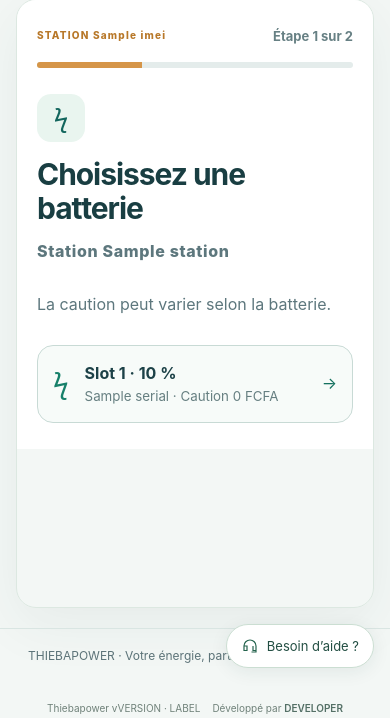
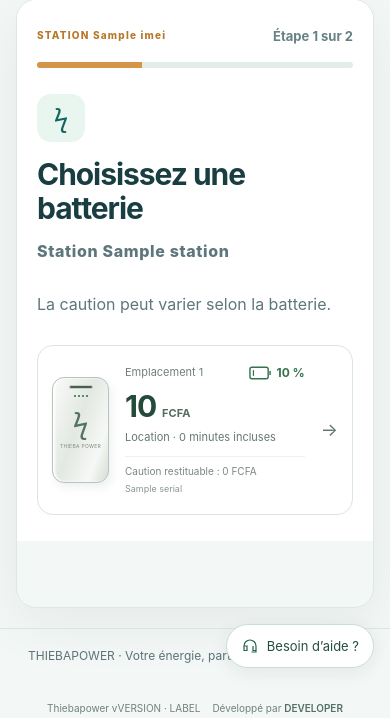
Before and after one commit to pytharchimede/thiebapower, a PHP site: template views/rent.php in a window 390 px wide. Shown: the part 160-878 px from the top of the page. Run offline with PHP 8.4, Linux system fonts and the light colour scheme; the template is opened without the code that fills it: most values are stand-ins (such as "Sample title", 1, 10 or a date in 2020); data that the repository does not hold is empty; some libraries are stand-ins or nearby versions.

Commit message:
Emphasize rental price and charge in mobile powerbank cards

```diff
--- a/public/public-entry.css
+++ b/public/public-entry.css
@@ -81,3 +81,27 @@
 /* Give the promotion input and its verification action separate touch areas. */
 .public-rent #preview-promotion {margin-top:14px;}
 .public-rent #promotion-status {margin:10px 0 20px;font-size:12px;line-height:1.6;color:#61776d;}
+
+/* Mobile battery cards: rental price first, refundable deposit secondary. */
+.public-rent .battery-options {max-height:none;gap:14px;}
+.public-rent .battery-option {background:white;gap:16px;padding:18px 14px;border:1px solid #dbe5df;box-shadow:0 4px 16px #193e4205;align-items:center;}
+.public-rent .battery-option:hover {background:#fafcfb;border-color:#94b9a4;}
+.option-powerbank {position:relative;width:57px;height:106px;flex-shrink:0;border:1px solid #b8c3bc;border-radius:12px;background:linear-gradient(110deg,#fafbf9 0%,#e3e8e2 45%,#f6f8f5 78%,#d5ddd4 100%);box-shadow:inset 2px 0 3px #ffffff,3px 5px 8px #163c4212;display:flex;align-items:center;justify-content:center;flex-direction:column;gap:6px;color:#557163;}
+.powerbank-ports {position:absolute;top:7px;width:24px;height:4px;border-radius:2px;background:#4c5c52;border:1px solid #c6cec8;}
+.powerbank-light {position:absolute;top:17px;width:14px;height:2px;background:repeating-linear-gradient(to right,#528c6a 0 2px,transparent 2px 4px);}
+.powerbank-bolt {font-size:28px;line-height:1;}
+.powerbank-brand {font-size:5px;letter-spacing:.06em;color:#7b887e;}
+.option-details {display:flex;flex-direction:column;flex:1;min-width:0;}
+.option-topline {display:flex;justify-content:space-between;align-items:center;flex-wrap:wrap;gap:6px;margin-bottom:7px;}
+.option-slot {font-size:11px;color:#718277;}
+.option-charge {display:inline-flex;align-items:center;gap:5px;font-size:12px;font-weight:750;color:#36724f;white-space:nowrap;}
+.option-charge svg {width:23px;height:16px;fill:none;stroke:currentColor;stroke-width:1.5;}
+.option-charge .charge-fill {fill:currentColor;stroke:none;}
+.option-rental-price {display:flex;align-items:baseline;gap:6px;line-height:1.15;}
+.public-rent .option-rental-price strong {font-size:30px;color:#244a3b;letter-spacing:-.035em;}
+.option-rental-price>span {font-size:11px;color:#536d5f;font-weight:700;}
+.option-price-caption {font-size:11px;color:#65796d;margin:5px 0 10px;}
+.option-deposit-note {font-size:10px;color:#7b877e;border-top:1px solid #edf1ed;padding-top:7px;line-height:1.5;}
+.option-serial {font-size:9px;color:#8a968d;margin-top:3px;overflow-wrap:anywhere;}
+.public-rent .battery-option .option-arrow {font-size:18px;color:#60786a;margin-left:0;}
+@media(max-width:380px) {.public-rent .battery-option{gap:10px;padding:14px 10px;}.option-powerbank{width:45px;height:90px;}.public-rent .option-rental-price strong{font-size:27px;}.option-slot{font-size:10px;}}
--- a/views/rent.php
+++ b/views/rent.php
@@ -6,7 +6,7 @@
     <meta name="theme-color" content="#103d46">
     <title>Louer une batterie · Thiebapower</title>
     <link rel="stylesheet" href="/style.css">
-    <link rel="stylesheet" href="/public-entry.css?v=20261004-3">
+    <link rel="stylesheet" href="/public-entry.css?v=20261005-4">
 </head>
 <body class="kiosk public-entry public-rent">
 <div class="kiosk-shell">
@@ -34,8 +34,14 @@
                             data-serial="<?= htmlspecialchars($battery['serial'], ENT_QUOTES, 'UTF-8') ?>"
                             data-slot="<?= htmlspecialchars((string)$battery['slot_id'], ENT_QUOTES, 'UTF-8') ?>"
                             data-deposit="<?= $depositEnabled ? (int) ($battery['deposit_override'] ?? $prices['default_deposit']) : 0 ?>" data-station="<?= htmlspecialchars((string)$battery['station_imei'],ENT_QUOTES,'UTF-8') ?>">
-                            <span class="option-symbol" aria-hidden="true">ϟ</span>
-                            <span><strong>Slot <?= htmlspecialchars((string)$battery['slot_id'],ENT_QUOTES,'UTF-8') ?> · <?= (int)$battery['battery_capacity'] ?> %</strong><small><?= htmlspecialchars($battery['serial'],ENT_QUOTES,'UTF-8') ?> · <?= $depositEnabled ? 'Caution '.number_format((int) ($battery['deposit_override'] ?? $prices['default_deposit']), 0, ',', ' ').' FCFA' : 'Sans caution' ?></small></span>
+                            <span class="option-powerbank" aria-hidden="true"><span class="powerbank-ports"></span><span class="powerbank-light"></span><span class="powerbank-bolt">ϟ</span><span class="powerbank-brand">THIEBA POWER</span></span>
+                            <span class="option-details">
+                                <span class="option-topline"><span class="option-slot">Emplacement <?= htmlspecialchars((string)$battery['slot_id'],ENT_QUOTES,'UTF-8') ?></span><span class="option-charge"><svg viewBox="0 0 24 16" aria-hidden="true"><rect x="1" y="2" width="19" height="12" rx="2"/><path d="M22 6v4"/><rect x="4" y="5" width="<?= 13*max(0,min(100,(int)$battery['battery_capacity']))/100 ?>" height="6" class="charge-fill"/></svg><?= (int)$battery['battery_capacity'] ?> %</span></span>
+                                <span class="option-rental-price"><strong><?= number_format((int)$prices['rental_fee'],0,',',' ') ?></strong><span>FCFA</span></span>
+                                <span class="option-price-caption">Location · <?= (int)$prices['duration_minutes'] ?> minutes incluses</span>
+                                <span class="option-deposit-note"><?= $depositEnabled ? 'Caution restituable : '.number_format((int)($battery['deposit_override']??$prices['default_deposit']),0,',',' ').' FCFA' : 'Sans caution' ?></span>
+                                <span class="option-serial"><?= htmlspecialchars($battery['serial'],ENT_QUOTES,'UTF-8') ?></span>
+                            </span>
                             <span class="option-arrow" aria-hidden="true">→</span>
                         </button>
                     <?php endforeach; ?>
```
